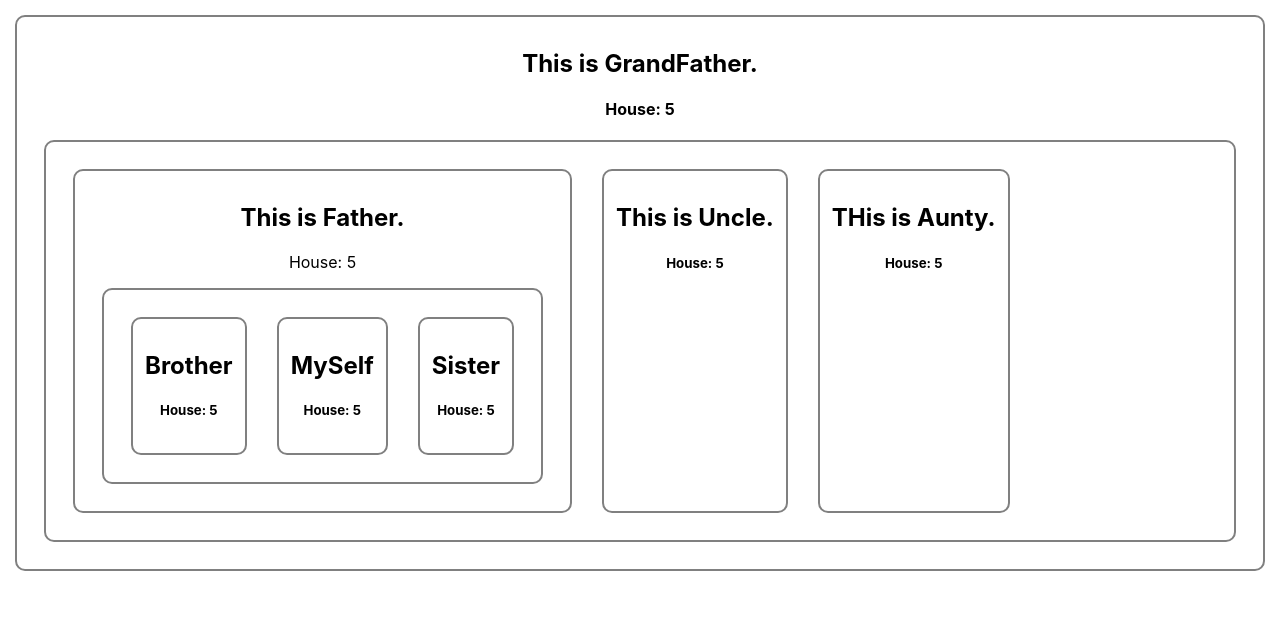
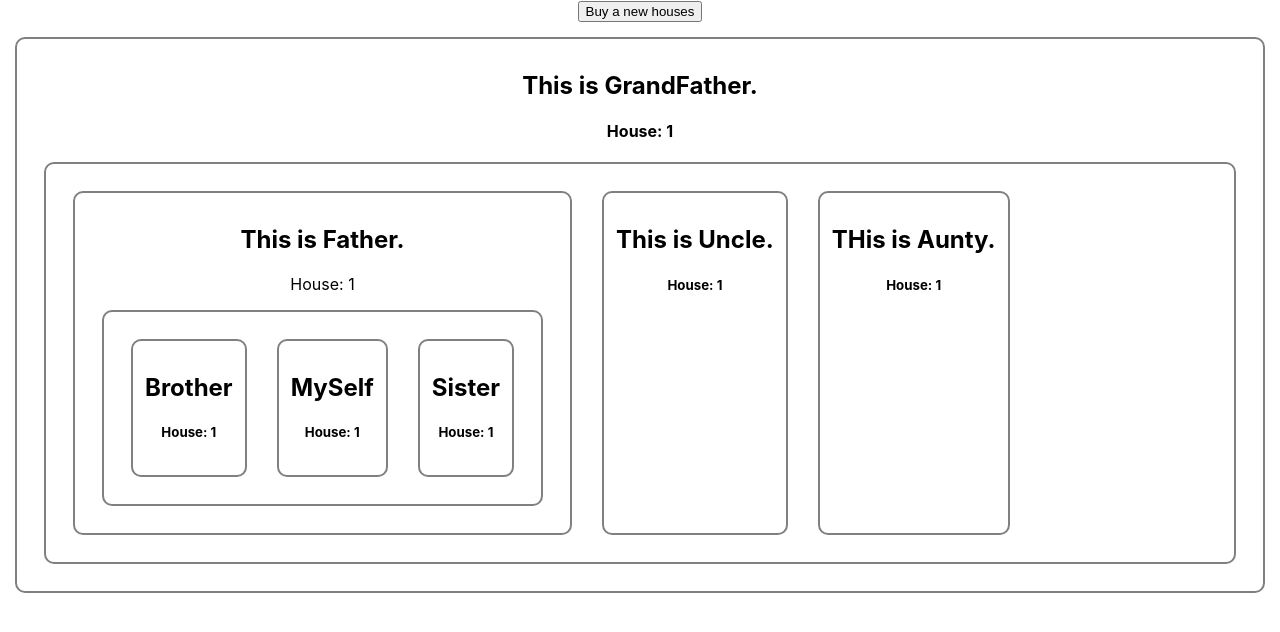
Before and after one commit to mdraselmiah95/grandMa-context, a React (Create React App) app: page / in a window 1280 px wide. Shown: the top 632 px of the page. Built offline with nearby package versions, Linux system fonts and the light colour scheme.

Commit message:
WIP on GrandMa context project

```diff
--- a/src/App.js
+++ b/src/App.js
@@ -1,10 +1,13 @@
+import { useState } from "react";
 import "./App.css";
 import Grandfather from "./components/Grandfather/Grandfather";
 
 function App() {
+  const [house, setHouse] = useState(1);
   return (
     <div className="App">
-      <Grandfather house="5" />
+      <button onClick={() => setHouse(house + 1)}>Buy a new houses</button>
+      <Grandfather house={house} />
     </div>
   );
 }
```
